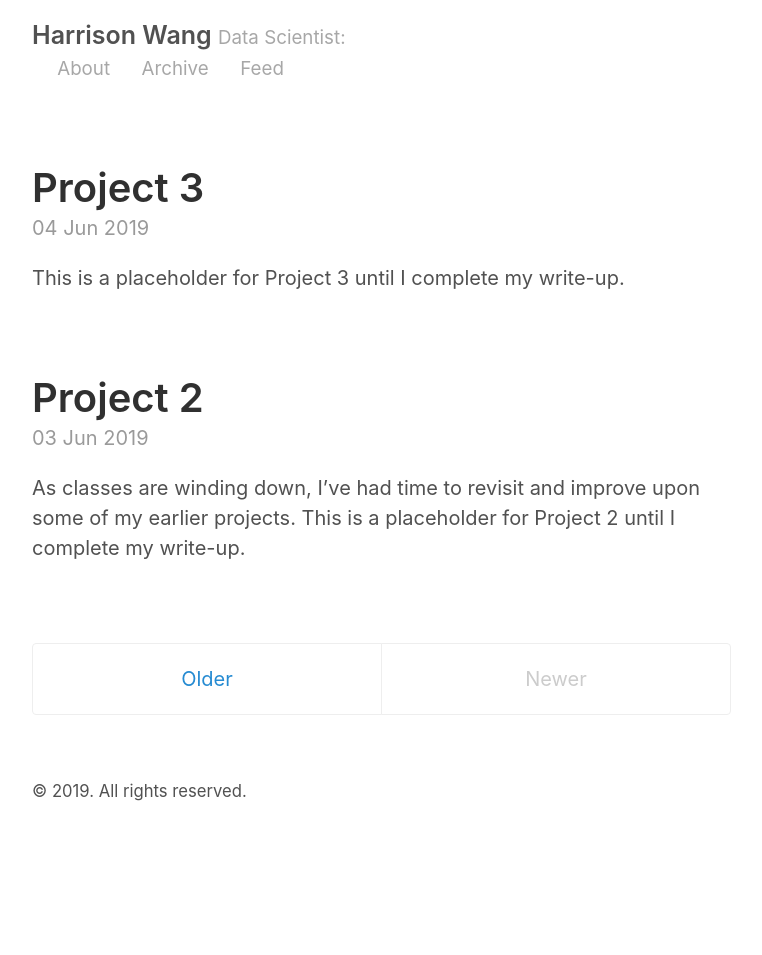
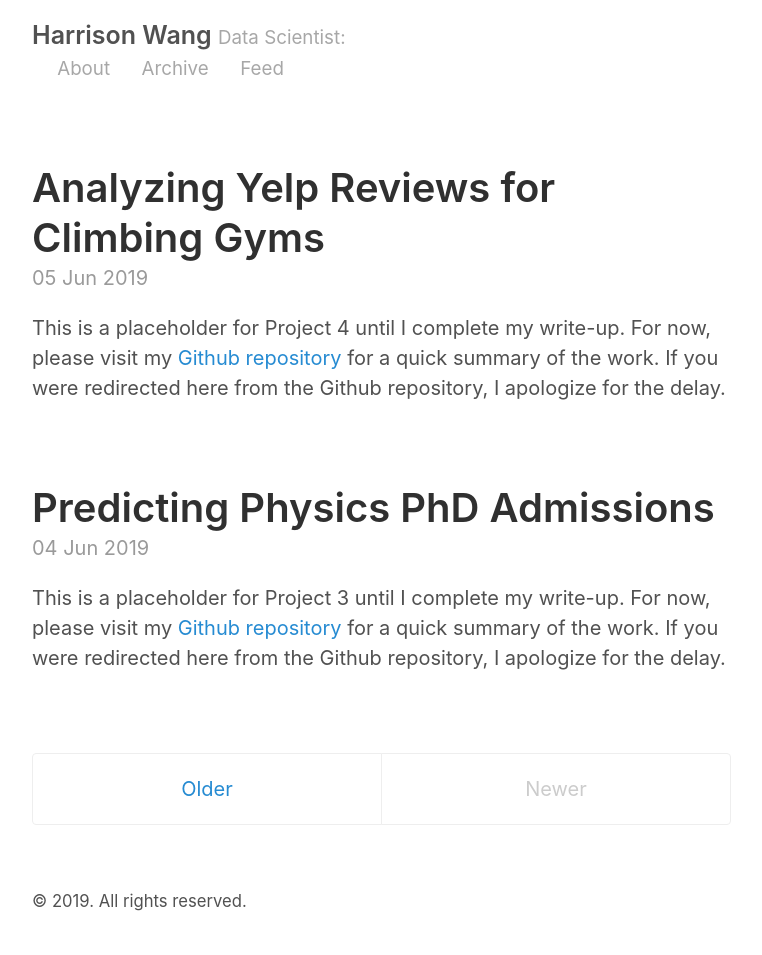
Before and after one commit to harrisonized/harrisonized.github.io, a Jekyll site: the page built from index.html, in a window 1280 px wide. Shown: the whole page, without its empty margins (258-1020 px from the left). Built offline with Jekyll 4.4.1, drawn with Linux system fonts in a browser that asks for light colours; the list of posts is cut into pages by our own code; before the commit the page ends 900 px from its top, so only the background shows below that.

Commit message:
Adding Project 4 Placeholder

```diff
--- a/_posts/2019-06-03-Project 2.md
+++ b/_posts/2019-06-03-Project 2.md
@@ -1,6 +1,6 @@
 ---
 layout: post
-title: Project 2
+title: Predicting Popularity of Rock Climbs
 ---
 
-As classes are winding down, I've had time to revisit and improve upon some of my earlier projects. This is a placeholder for Project 2 until I complete my write-up.
+As classes are winding down, I've had time to revisit and improve upon some of my earlier projects. This is a placeholder for Project 2 until I complete my write-up. For now, please visit my [Github repository]("https://github.com/harrisonized/Data_Science_Projects/tree/master/Project%202%20-%20Predicting%20Popularity%20of%20Rock%20Climbs") for a quick summary of the work. If you were redirected here from the Github repository, I apologize for the delay.
--- a/_posts/2019-06-04-Project 3.md
+++ b/_posts/2019-06-04-Project 3.md
@@ -1,6 +1,6 @@
 ---
 layout: post
-title: Project 3
+title: Predicting Physics PhD Admissions
 ---
 
-This is a placeholder for Project 3 until I complete my write-up.
+This is a placeholder for Project 3 until I complete my write-up. For now, please visit my [Github repository]("https://github.com/harrisonized/Data_Science_Projects/tree/master/Project%203%20-%20Predicting%20Physics%20PhD%20Admissions") for a quick summary of the work. If you were redirected here from the Github repository, I apologize for the delay.
--- /dev/null
+++ b/_posts/2019-06-05-Project 4.md
@@ -0,0 +1,6 @@
+---
+layout: post
+title: Analyzing Yelp Reviews for Climbing Gyms
+---
+
+This is a placeholder for Project 4 until I complete my write-up. For now, please visit my [Github repository]("https://github.com/harrisonized/Data_Science_Projects/tree/master/Project%204%20-%20Analyzing%20Yelp%20Reviews%20for%20Climbing%20Gyms") for a quick summary of the work. If you were redirected here from the Github repository, I apologize for the delay.
```
